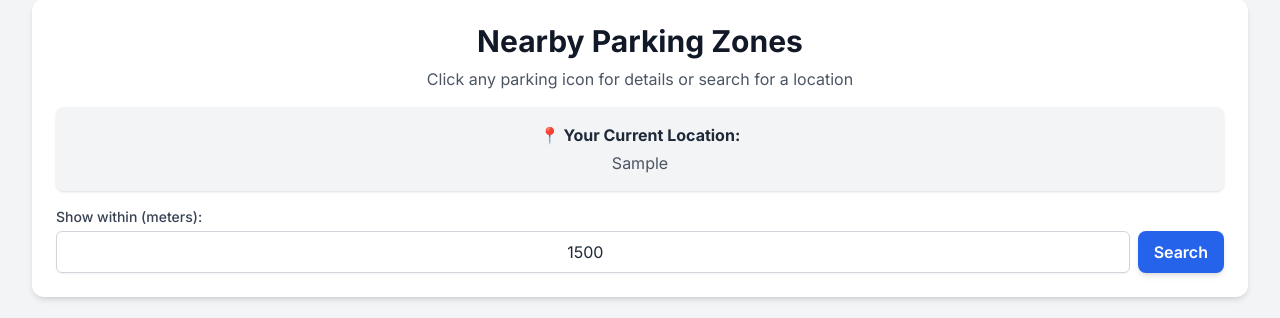
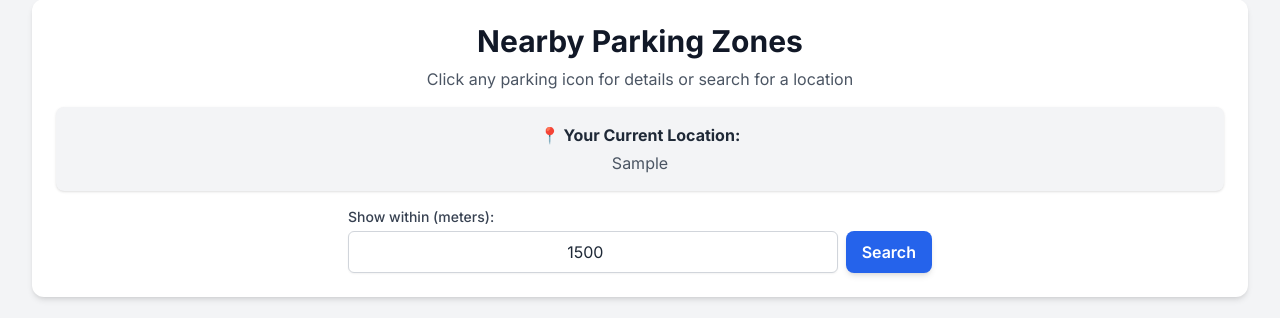
Before and after one commit to fatima-shah249/Parking-Space-Search, a Python web app: template templates/Driver.html in a window 1280 px wide. Shown: the part 97-415 px from the top of the page. Run offline with Jinja, Linux system fonts and the light colour scheme; the template is opened without the code that fills it: most values are stand-ins (such as "Sample title", 1, 10 or a date in 2020); some libraries are stand-ins or nearby versions.

Commit message:
new changes

```diff
--- a/templates/Driver.html
+++ b/templates/Driver.html
@@ -9,7 +9,7 @@
     <strong class="text-gray-800">📍 Your Current Location:</strong>
     <p class="text-gray-600 mt-1">{{ User_location }}</p>
   </div>
-  <form action="{{ url_for('Driver') }}" method="POST" class="mt-4">
+  <form action="{{ url_for('Driver') }}" method="POST" class="mt-4 w-full md:w-3/4 lg:w-1/2 mx-auto">
   <label for="radius-input" class="block text-sm font-medium text-gray-700 mb-1">Show within (meters):</label>
   <div class="flex gap-2">
     <input type="number" id="radius-input"
@@ -111,7 +111,7 @@ nearbySlots.forEach((slot, index) => {
     fillOpacity: 1,
     strokeColor: "#FFFFFF",
     strokeWeight: 2,
-    scale: 1.7,
+    scale: 1.8,
     anchor: new google.maps.Point(12, 24)
   };
 
```
